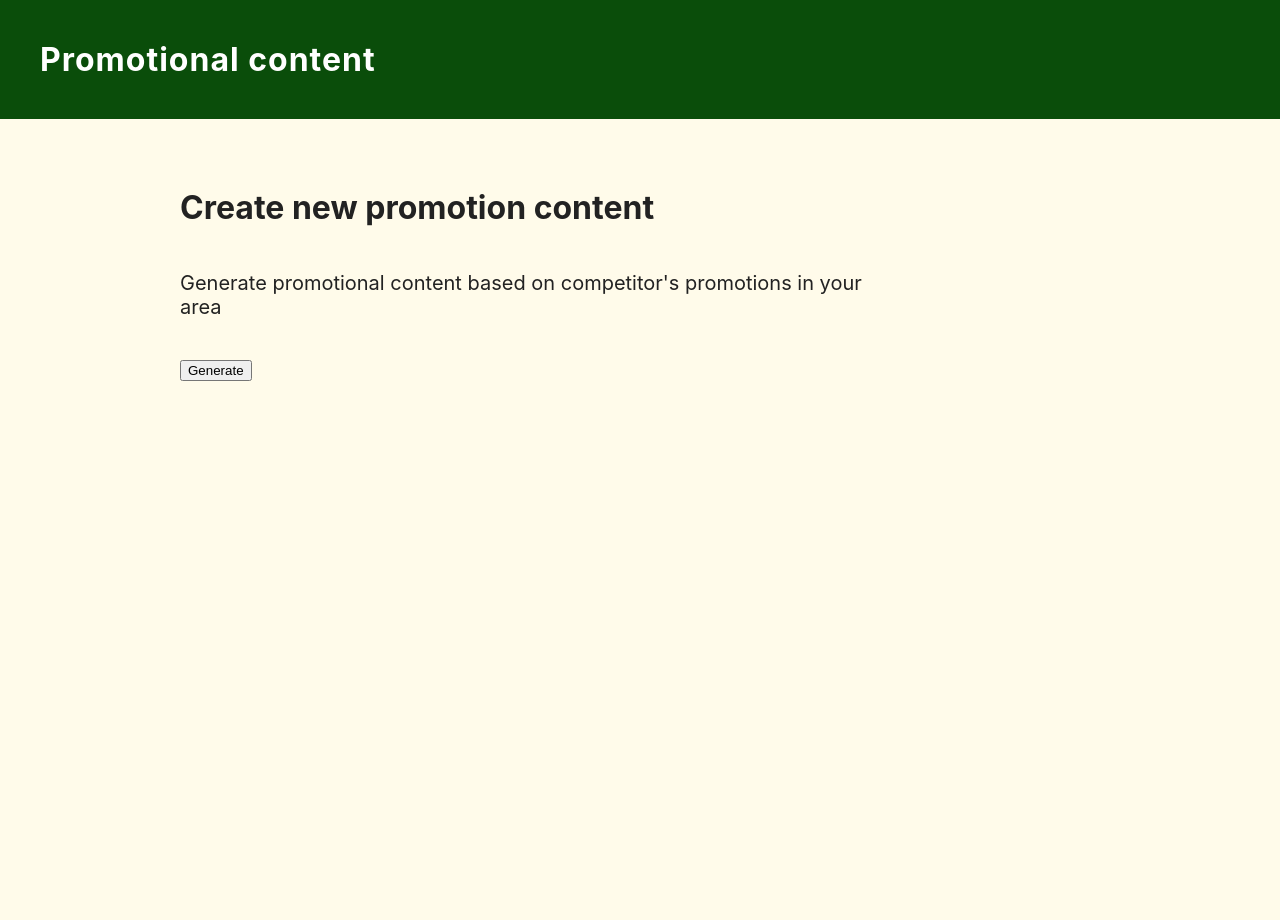
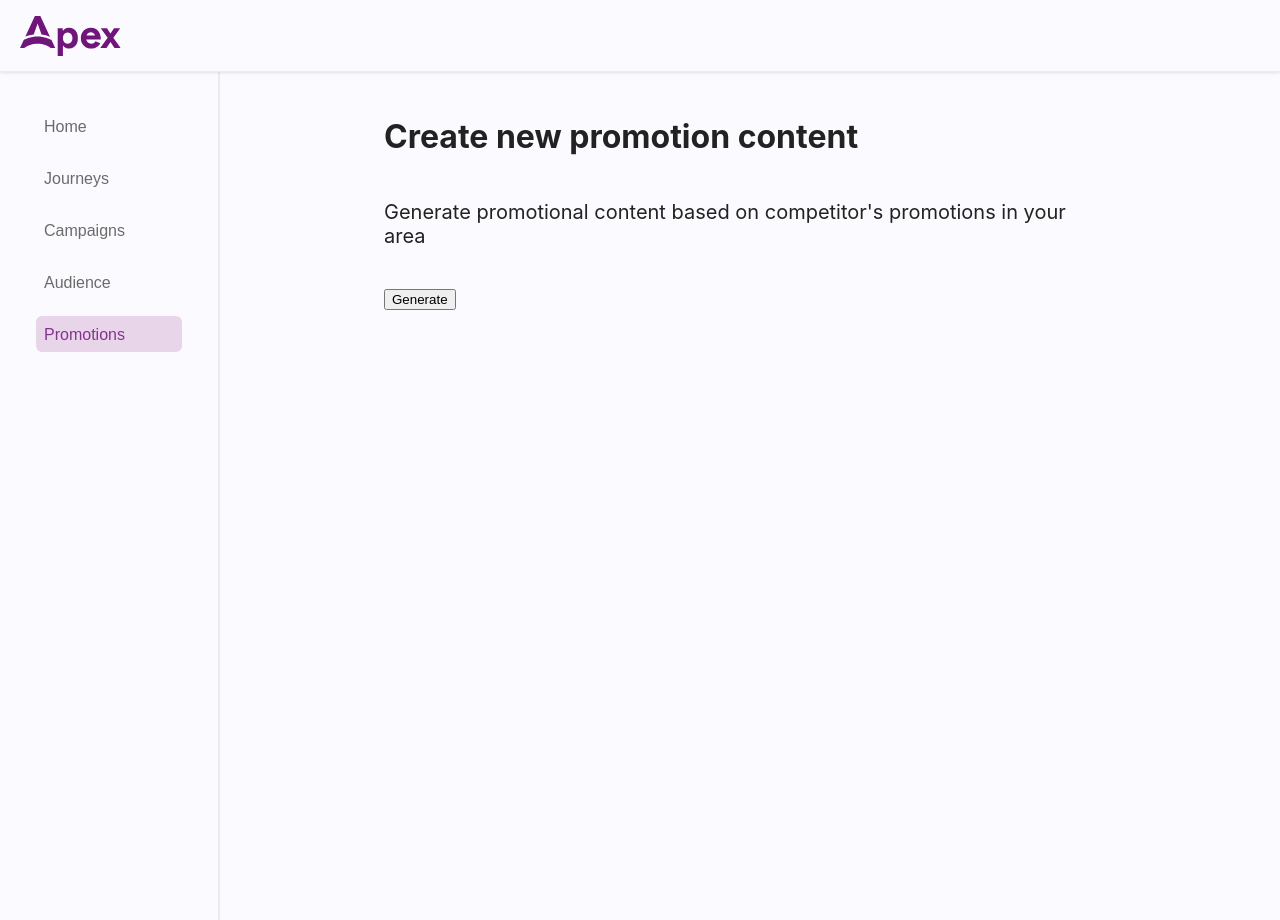
Before and after one commit to joshuaburrill-spoon/promos, a React app: page / in a window 1280 px wide. Before the commit the page ends 800 px from the top, so only its background shows below. Built offline with nearby package versions, Linux system fonts and the light colour scheme.

Commit message:
changed styles to look like Apex-ish

```diff
--- a/src/App.tsx
+++ b/src/App.tsx
@@ -1,5 +1,6 @@
 import React, { useState } from "react";
 import GenerateBtn from "./GenerateBtn";
+import Layout from "./Layout";
 
 export default function App() {
   const [showPreview, setShowPreview] = useState(false);
@@ -309,9 +310,9 @@ export default function App() {
   };
 
   return (
-    <div className="app">
-      <div className="header-bar">Promotional content</div>
-      <main className="main-section">
+    <Layout>
+      <div className="app" style={{ backgroundColor: "#fbfbff" }}>
+        <main className="main-section" style={{ backgroundColor: "#fbfbff" }}>
           {showLoading ? (
             <div className="loading-container">
               <div className="spinner" />
@@ -335,7 +336,9 @@ export default function App() {
               <div className="preview-footer">
                 <button className="send-btn">
                   send content
-                <span style={{ display: "inline-flex", alignItems: "center" }}>
+                  <span
+                    style={{ display: "inline-flex", alignItems: "center" }}
+                  >
                     <svg
                       width="20"
                       height="20"
@@ -376,5 +379,6 @@ export default function App() {
           )}
         </main>
       </div>
+    </Layout>
   );
 }
--- /dev/null
+++ b/src/Layout.tsx
@@ -0,0 +1,95 @@
+import React from "react";
+
+export default function Layout({ children }: { children: React.ReactNode }) {
+  return (
+    <div
+      style={{ minHeight: "100vh", display: "flex", flexDirection: "column" }}
+    >
+      {/* Top bar */}
+      <header
+        style={{
+          height: 72,
+          background: "#fbfbff",
+          color: "white",
+          display: "flex",
+          alignItems: "center",
+          padding: "0 20px",
+          fontWeight: 700,
+          boxSizing: "border-box",
+          borderBottom: "1px solid rgba(0,0,0,0.06)",
+          boxShadow: "0 1px 3px rgba(0,0,0,0.1)",
+          zIndex: 1,
+        }}
+      >
+        <img
+          src="/logo-main-primary.svg"
+          alt="Logo"
+          style={{ height: 40, marginRight: 16 }}
+        />
+      </header>
+
+      <div style={{ display: "flex", flex: 1 }}>
+        {/* Left sidebar */}
+        <nav
+          style={{
+            width: 220,
+            background: "#fbfbff",
+            borderRight: "2px solid rgba(0,0,0,0.06)",
+            padding: 20,
+            boxSizing: "border-box",
+          }}
+        >
+          <ul
+            style={{
+              padding: 0,
+              margin: 0,
+              listStyle: "none",
+              color: "#6b6b6b",
+            }}
+          >
+            {["Home", "Journeys", "Campaigns", "Audience", "Promotions"].map(
+              (label) => (
+                <li
+                  key={label}
+                  style={{
+                    padding: "0.5rem 0.5rem",
+                    background: label === "Promotions" ? "#e8d5ea" : "none",
+                    borderRadius: 6,
+                    margin: "1rem",
+                  }}
+                >
+                  <button
+                    style={{
+                      width: "100%",
+                      border: "none",
+                      background: label === "Promotions" ? "#e8d5ea" : "none",
+                      color: label === "Promotions" ? "#85338e" : "#6b6b6b",
+                      fontSize: "16px",
+                      textAlign: "left",
+                      padding: 0,
+                      cursor: "pointer",
+                    }}
+                  >
+                    {label}
+                  </button>
+                </li>
+              )
+            )}
+          </ul>
+        </nav>
+
+        {/* Main content area */}
+        <main
+          style={{
+            flex: 1,
+            overflow: "auto",
+            padding: 24,
+            boxSizing: "border-box",
+          }}
+        >
+          {children}
+        </main>
+      </div>
+    </div>
+  );
+}
--- a/src/styles.css
+++ b/src/styles.css
@@ -1,18 +1,20 @@
 /* Theme colors */
 :root {
   --forest-green: #0a4d0a;
-  --cream: #FFFBEA;
+  --cream: #fbfbff;
   --white: #fff;
   --dark-grey: #222;
 }
 
-body, .app {
+body,
+.app {
   background: var(--cream);
   color: var(--dark-grey);
   min-height: 100vh;
   width: 100vw;
   margin: 0;
-  font-family: -apple-system, BlinkMacSystemFont, 'Segoe UI', Roboto, 'Helvetica Neue', Arial;
+  font-family: -apple-system, BlinkMacSystemFont, "Segoe UI", Roboto,
+    "Helvetica Neue", Arial;
 }
 
 .header-bar {
@@ -28,8 +30,6 @@ body, .app {
 }
 
 .main-section {
-  background: var(--cream);
-  padding: 3rem 2.5rem;
   max-width: 1000px;
   margin: 0 auto;
   box-sizing: border-box;
@@ -75,7 +75,7 @@ h1 {
   width: 100%;
   background: #fff;
   border-radius: 16px;
-  box-shadow: 0 4px 24px rgba(0,0,0,0.08);
+  box-shadow: 0 4px 24px rgba(0, 0, 0, 0.08);
   padding: 2rem 2.5rem;
   margin-bottom: 2rem;
   color: var(--dark-grey);
@@ -132,15 +132,19 @@ h1 {
   width: 48px;
   height: 48px;
   border: 6px solid #0a4d0a;
-  border-top: 6px solid #FFFBEA;
+  border-top: 6px solid #fffbea;
   border-radius: 50%;
   animation: spin 1s linear infinite;
   margin-bottom: 24px;
 }
 
 @keyframes spin {
-  0% { transform: rotate(0deg); }
-  100% { transform: rotate(360deg); }
+  0% {
+    transform: rotate(0deg);
+  }
+  100% {
+    transform: rotate(360deg);
+  }
 }
 
 .loading-text {
```
Also changed, not shown: public/logo-main-primary.svg (added). Lines whose indentation alone changed are shown as unchanged.
